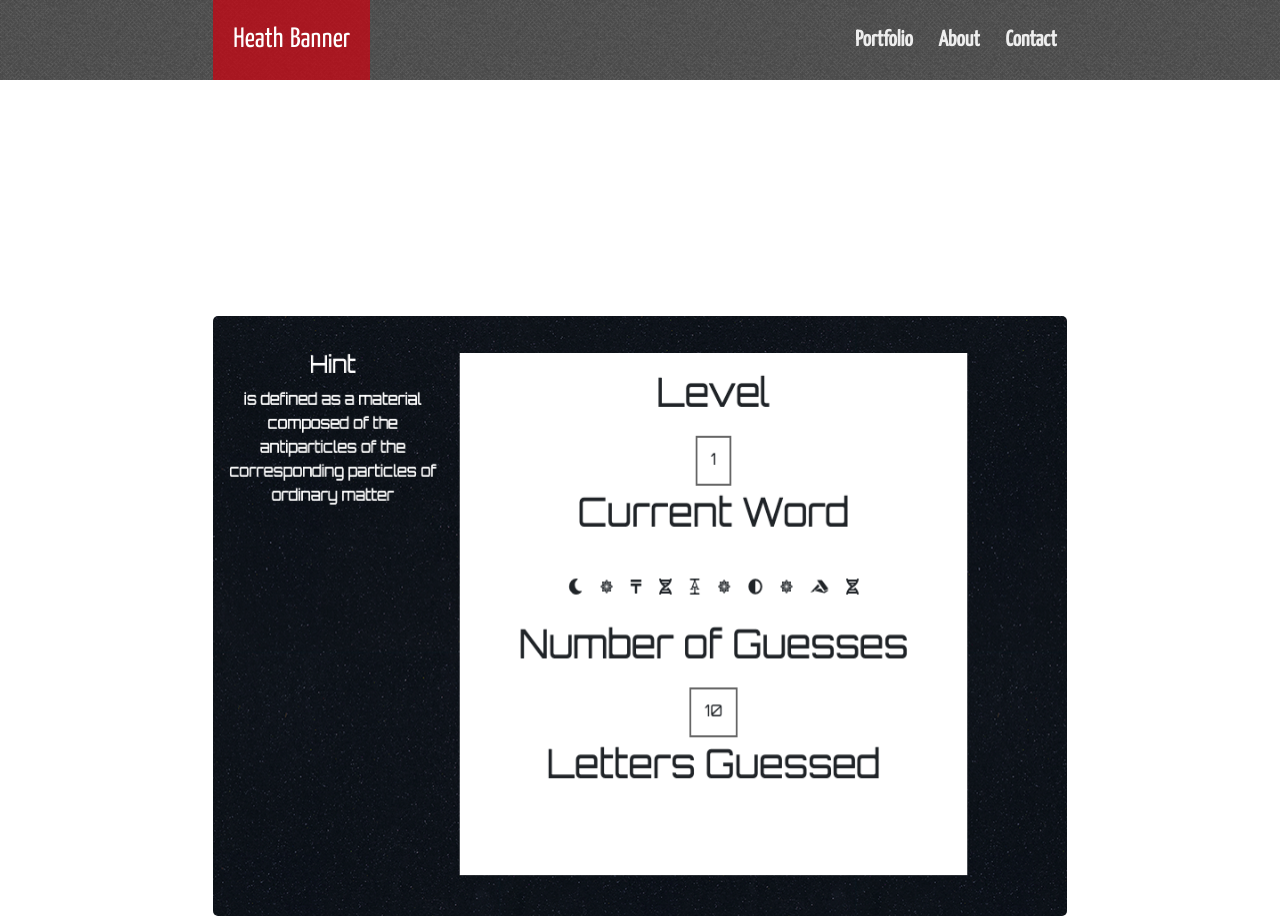
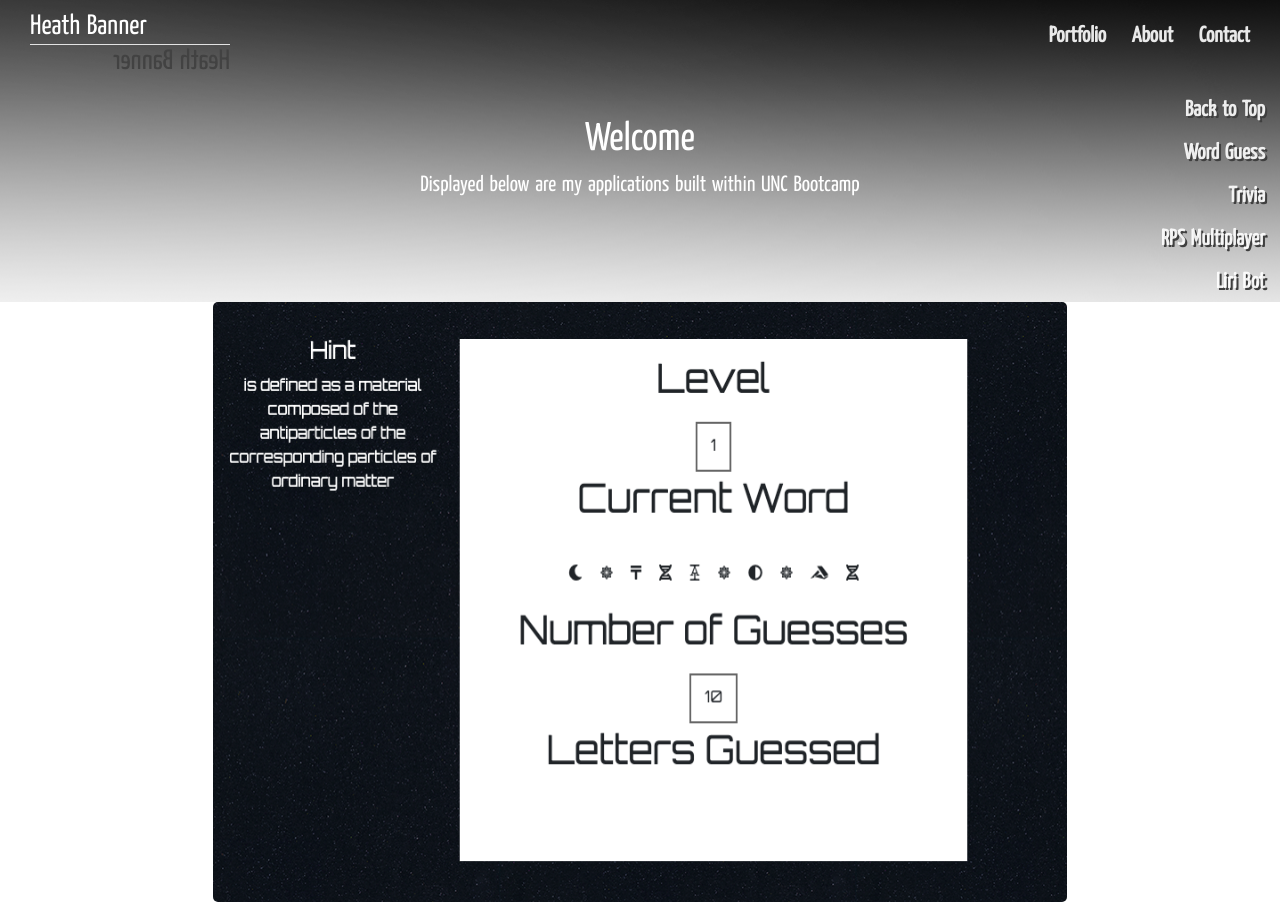
Before and after one commit to HeathBanner/HeathBanner.github.io, a website: page index.html in a window 1280 px wide. Shown: the top 916 px of the page. Drawn offline with nearby package versions, Linux system fonts and the light colour scheme.

Commit message:
Implemented TweenMax and Smooth Scroll

```diff
--- a/css/about.css
+++ b/css/about.css
@@ -1,6 +1,10 @@
 
 .container-fluid {
     padding: 0px;
+}
+
+.colp {
+    margin: 0px 0px 0px 0px;
 }
 
 body {
@@ -106,28 +110,28 @@ a:hover#ttg  {
     background: rgb(255, 255, 255, 0.8);
     border: 2px solid rgb(186, 186, 186, 0.7);
     border-radius: 10px;
-    margin: 30px 0px 60px 0px;
     padding: 20px;
 }
 
 .tech {
-    padding: 60px 0px 60px 0px;
+    padding: 180px 0px 180px 0px;
+    margin: 0px;
 }
 
 .photography {
-    padding: 80px 0px 80px 0px;
+    padding: 180px 0px 180px 0px;
 }
 
 .gConstruction {
-    padding: 80px 0px 80px 0px;
+    padding: 180px 0px 180px 0px;
 }
 
 .hawaii {
-    padding: 80px 0px 80px 0px;
+    padding: 180px 0px 180px 0px;
 }
 
 .python {
-    padding: 80px 0px 80px 0px;
+    padding: 180px 0px 180px 0px;
 }
 
 .aboutheader {
--- /dev/null
+++ b/css/gsap.js
@@ -0,0 +1,5 @@
+import { TweenMax, Power2, TimelineLite } from "gsap/umd/TweenMax";
+import ScrollToPlugin from "gsap/umd/ScrollToPlugin";
+import Draggable from "gsap/umd/Draggable";
+
+TweenMax.to("#intro", 2, {x:200});
--- a/css/img.css
+++ b/css/img.css
@@ -1,8 +1,6 @@
 
 .parallax-window {
-	min-height: 400px;
     background: transparent;
-
 }
 
 .WordDivCenter {
--- a/css/port.css
+++ b/css/port.css
@@ -6,62 +6,76 @@ body {
     word-spacing: 0.1em;
 }
 
-h1 {
-    margin: 0px;
+#top {
+    background-image: url(../imgs/Holders/top-nav2.png);
 }
 
-.header {
-    position: relative;
-    background-image: url(../imgs/tweed.png);
-    width: 100%;
+#navbar {
+    position: fixed;
+    right: 0%;
+    top: 8%;
+    z-index: 1;
+    background-image: url(../imgs/Holders/side-nav.png) center center;
+    padding: 10px;
+    vertical-align: middle;
+}
+
+#alignSideNav {
+    list-style: none;
+    display: block;
+    padding: 10px 5px 10px 5px;
+    margin: 0;
+    text-align: right;
+}
+
+.sideNav {
+    margin: 10px 0px;
+    text-shadow: 2px 2px #3f3f3f;
 }
 
 .headTest {
-    padding: 40px;
+    padding: 10px;
+}
+
+#heathMirror {
+    -moz-transform:    scaleX(-1); /* Gecko */
+    -o-transform:      scaleX(-1); /* Opera */
+    -webkit-transform: scaleX(-1); /* Webkit */
+    transform:         scaleX(-1); /* Standard */
+    filter: FlipH;
+    display: block;
+    width: 200px;
+    font-size: 28px;
+    margin-left: 20px;
+    color: #424242;
 }
 
 .header2 {
-    position: absolute;
     color: #fff;
-    text-align: center;
-    display: inline-flex;
+    text-align: left;
+    display: block;
     align-items: center;
-    background: rgba(207, 0, 15, 0.7);
-    padding: 0px 20px;
+    padding: 0px 40px 0px 0px;
     font-size: 28px;
-    margin-left: 0px;
-    height: 100%;
-    top: 0%;
-    left: 0%;
+    margin: 0px 0px 0px 20px;
+    border-bottom: solid 1px white;
+    width: 200px;
 }
+
 
 nav {
     padding: 0px 0px;
+    margin-right: 20px;
     display: flex;
     align-items: center;
     flex-direction: row-reverse;
 }
 
-.flex-right {
-    display: flex;
-    flex-direction: row-reverse;
+#alignTopNav li{
+    list-style: none;
+    display: inline-block;
+    margin: 20px 10px;
 }
-
-ul {
-    padding: 0px;
-    margin: 0px;
-}
-
-li {
-    list-style: none;
-    display: inline;
-    padding: 0px 10px;
-}
-
-.li {
-    display: inline-block;
-}
-
 
 a:link {
     color: rgb(255,255,255,0.9);
@@ -79,13 +93,8 @@ a:hover {
     text-decoration: none;
 }
 
-#headerBox {
-    /* background-image: url(imgs/dust.png); */
-    border-top: 4px solid rgb(117, 1, 1, 0.8);
-}
-
 #mainHeader {
-    padding: 50px 0px 5px 0px;
+    padding: 20px 0px 5px 0px;
     color: rgba(255, 255, 255);
     text-align: center;
     margin: 0px;
@@ -94,8 +103,9 @@ a:hover {
 #mainHeaderP {
     text-align: center;
     color: rgba(255, 255, 255);
+    padding-bottom: 50px;
+    margin: 0px;
     padding-bottom: 100px;
-    margin: 0px;
 }
 
 .colp {
@@ -104,7 +114,7 @@ a:hover {
 
 .footer {
     position: sticky;
-    background-image: url(../imgs/tweed.png);
+    background-image: url(../imgs/carrie-yang.png);
     color: #777;
     text-align: center;
     padding-top: 30px;
--- /dev/null
+++ b/gsap.js
@@ -0,0 +1,8 @@
+// import TweenMax from "/node_modules/gsap/TweenMax"
+
+TweenMax.from("#intro", 2, {css:{x:200, opacity:0}});
+TweenMax.from("nav", 2, {css:{x:-200, opacity:0}})
+TweenMax.from(".header2", 2, {css:{x:200, opacity:0}});
+TweenMax.from(".header2", 5, {css:{borderColor: 'none'}, delay: 2})
+TweenMax.from("#heathMirror", 2, {css:{x:-200, opacity:0}});
+TweenMax.staggerFrom('.sideNav', 1, {opacity:0, x:200, delay: 0.5}, 0.5)
--- a/index.html
+++ b/index.html
@@ -7,7 +7,7 @@
 
         <link href="https://fonts.googleapis.com/css?family=Yanone+Kaffeesatz" rel="stylesheet">
         <link rel="stylesheet" href="https://stackpath.bootstrapcdn.com/bootstrap/4.3.1/css/bootstrap.min.css" integrity="sha384-ggOyR0iXCbMQv3Xipma34MD+dH/1fQ784/j6cY/iJTQUOhcWr7x9JvoRxT2MZw1T" crossorigin="anonymous">
-
+        <script src="https://cdnjs.cloudflare.com/ajax/libs/gsap/2.0.0/TweenMax.min.js"></script>
         <script src="https://code.jquery.com/jquery-3.3.1.slim.min.js" integrity="sha384-q8i/X+965DzO0rT7abK41JStQIAqVgRVzpbzo5smXKp4YfRvH+8abtTE1Pi6jizo" crossorigin="anonymous"></script>
         <script src="./node_modules/jquery-parallax.js/parallax.min.js"></script>
         <script src="https://ajax.googleapis.com/ajax/libs/jquery/1.11.0/jquery.min.js"></script>
@@ -22,49 +22,63 @@
 
     <body>
 
-        <div class="container-fluid header">
-            <div class="row">
-                <div class="col-xl-2 col-lg-2 col-md-1 col-sm-1 col-1 colp"></div>
-                <div class="col-xl-4 col-lg-4 col-md-5 col-sm-5 col-5 headTest">
-                    <span class="header2">Heath Banner</span>
+        <div id="navbar">
+            <ul id="alignSideNav">
+                <li class="sideNav"><a href="#top">Back to Top</a></li>
+                <li class="sideNav"><a href="#wordGuessSection">Word Guess</a></li>
+                <li class="sideNav"><a href="#triviaSection">Trivia</a></li>
+                <li class="sideNav"><a href="#rpsSection">RPS Multiplayer</a></li>
+                <li class="sideNav"><a href="#liriSection">Liri Bot</a></li>
+            </ul>
         </div>
-                    <div class="col-xl-4 col-lg-4 col-md-5 col-sm-5 col-5 flex-right colp">
+
+        <div class="container-fluid">
+            <div class="row parallax-window" data-parallax="scroll" data-image-src="./imgs/carrie-yang.png" data-speed="0.2">
+                <div id="top" class="col-lg-12">
+                <div class="row navBar">
+                    <div class="col-xl-6 col-lg-6 col-md-6 col-sm-6 col-6 headTest">
+                        <h5 class="header2">Heath Banner</h5>
+                        <h5 id="heathMirror">Heath Banner</h5>
+                    </div>
+                    <div class="col-xl-6 col-lg-6 col-md-6 col-sm-6 col-6 flex-right colp">
                         <nav>
-                                    <ul>
+                            <ul id="alignTopNav">
                             <li>
-                                        <div data-tilt class="li js-tilt" data-tilt-scale="1.1">
+                                <div data-tilt class="js-tilt" data-tilt-scale="1.1">
                                     <a href="index.html">Portfolio</a>
                                 </div>
                             </li>
                             <li>
-                                        <div data-tilt class="li js-tilt" data-tilt-scale="1.1">
+                                <div data-tilt class="js-tilt" data-tilt-scale="1.1">
                                     <a href="about.html">About</a>
                                 </div>
                             </li>
                             <li>
-                                        <div data-tilt class="li js-tilt" data-tilt-scale="1.1">
+                                <div data-tilt class="js-tilt" data-tilt-scale="1.1">
                                     <a href="contact.html">Contact</a>
                                 </div>
                             </li>
                             </ul>
                         </nav>
                     </div>
-                <div class="col-xl-2 col-lg-2 col-md-1 col-sm-1 col-1 colp"></div>
+
+
                 </div>
-        </div>
-
-        <div class="container-fluid">
                 <div class="row">
-                    <div class="col-lg-12 col-xl-12 col-md-12 col-12">
-                            <div class="row">
-                                <div class="col-12 colp">
-                                    <div id="headerBox parallax-window" data-parallax="scroll" data-image-src="./imgs/carrie-yang.png" data-speed="0.2">
+                    <div class="col-lg-12 colp">
+                        <div id="intro">
                         <h1 id="mainHeader">Welcome</h1>
                         <p id="mainHeaderP">Displayed below are my applications built within UNC Bootcamp</p>
                         </div>
                     </div>
                 </div>
+                </div>
+            </div>
+
+            <div class="row">
+                    <div class="col-lg-12 col-xl-12 col-md-12 col-12 container">
                             <!-- Word Guess box -->
+                            <section id="wordGuessSection">
                                 <div class="row parallax-window" data-parallax="scroll" data-image-src="./imgs/nebula.png" data-speed="0.4">
                                     <div class="col-lg-2"></div>
                                     <div class="col-lg-8 col-md-8 colp fadeWord">
@@ -73,7 +87,6 @@
                                     </div>
                                     <div class="col-lg-2"></div>
                                 </div>
-
                                 <div class="row">
                                     <div class="col-lg-12 colp">
                                         <div id="wordGuessh1" class="parallax-window" data-parallax="scroll" data-image-src="./imgs/eberhard.png" data-speed="0.7">
@@ -87,8 +100,9 @@
                                         </div>
                                     </div>
                                 </div>
-
+                            </section>
                             <!-- Trivia Box -->
+                            <section id="triviaSection">
                                 <div class="row sideDivImg parallax-window"  data-parallax="scroll" data-image-src="./imgs/gem-lauris.png" data-speed="0.4">
                                     <div class="col-lg-2"></div>
                                     <div class="col-lg-8 col-md-8 colp">
@@ -97,7 +111,6 @@
                                     </div>
                                     <div class="col-lg-2"></div>
                                 </div>
-
                                 <div class="row">
                                         <div class="col-lg-12 colp">
                                             <div id="wordGuessh1" class="parallax-window"  data-parallax="scroll" data-image-src="./imgs/eberhard.png" data-speed="0.7">
@@ -111,8 +124,9 @@
                                             </div>
                                         </div>
                                 </div>
-
+                            </section>
                             <!-- RPS Box -->
+                            <section id="rpsSection">
                                 <div class="row sideDivImg parallax-window" data-parallax="scroll" data-image-src="./imgs/samuel-zeller.png" data-speed="0.4">
                                     <div class="col-lg-2"></div>
                                     <div class="col-lg-8 col-md-8 colp">
@@ -136,7 +150,9 @@
                                             </p></div>
                                         </div>
                                 </div>
+                            </section>
 
+                            <section id="liriSection">
                                 <div class="row parallax-window" data-parallax="scroll" data-image-src="./imgs/jared-arango.png" data-speed="0.4">
                                     <div class="col-lg-2"></div>
                                     <div class="col-lg-8 col-md-8 colp fadeWord">
@@ -158,7 +174,7 @@
                                         </div>
                                     </div>
                                 </div>
-
+                            </section>
                     </div>
                 </div>
         </div>
@@ -172,5 +188,7 @@
         </div>
         <script src="https://ajax.googleapis.com/ajax/libs/jquery/3.1.0/jquery.min.js"></script>
         <script src="./node_modules/tilt.js/dest/tilt.jquery.min.js" type="text/javascript"></script>
+        <script src="gsap.js"></script>
+        <script src="smooth_scroll.js"></script>
     </body>
 </html>
--- a/package.json
+++ b/package.json
@@ -9,6 +9,7 @@
   "author": "",
   "license": "ISC",
   "dependencies": {
+    "gsap": "^2.1.2",
     "jquery-parallax.js": "^1.5.0",
     "tilt.js": "^1.2.1"
   }
```
Also changed, not shown: about.html (+1 -1 lines), smooth_scroll.js (added, +16 -0 lines), imgs/Holders/side-nav.png (added), imgs/Holders/top-nav.png (added), imgs/Holders/top-nav2.png (added), 4 other files. Lines whose indentation alone changed are shown as unchanged.
